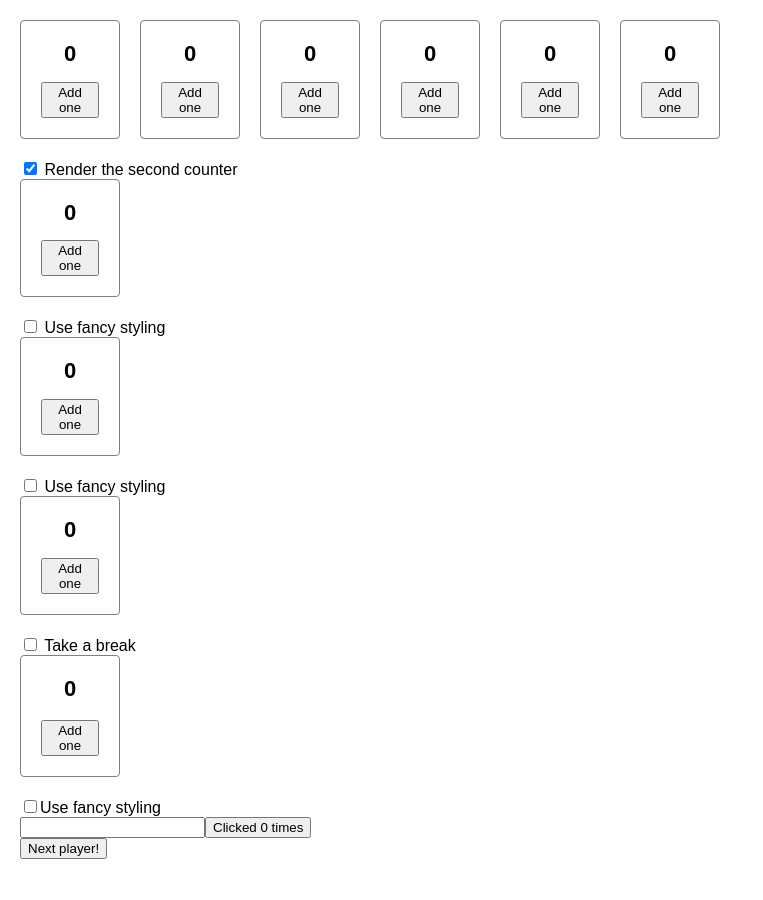
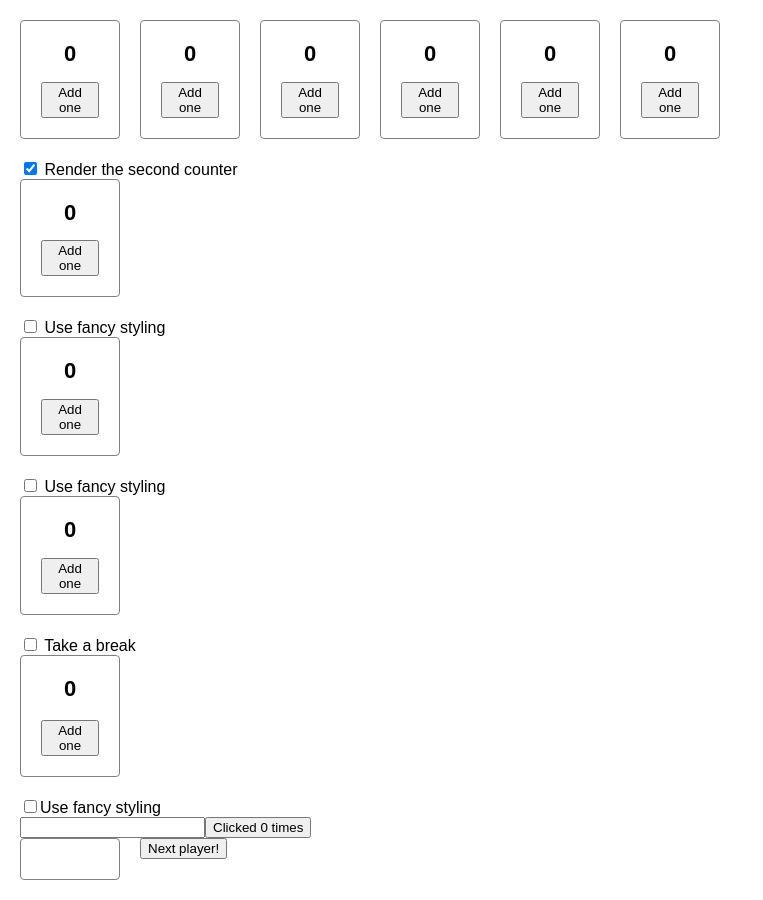
Before and after one commit to zelitosaide/react-js-course, a React (Create React App) app: page / in a window 1280 px wide. Shown: the whole page, without its empty margins (0-763 px from the left). Before the commit the page ends 879 px from the top, so only its background shows below. Built offline with nearby package versions, Linux system fonts and the light colour scheme.

Commit message:
Preserving and Resetting State

```diff
--- a/src/learn/learn-react/managing-state/preserving-and-resetting-state/index.js
+++ b/src/learn/learn-react/managing-state/preserving-and-resetting-state/index.js
@@ -42,6 +42,11 @@ function Counter({ person }) {
   const [hover, setHover] = useState(false);
 
   let className = "counter";
+  if (hover) {
+    className += " hover";
+  }
+
+  return <div className={className}></div>;
 }
 
 function MyComponent() {
```
